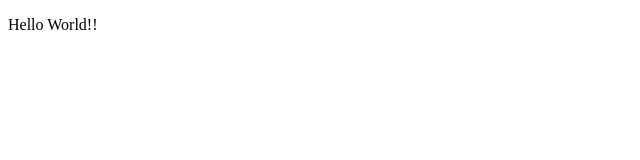
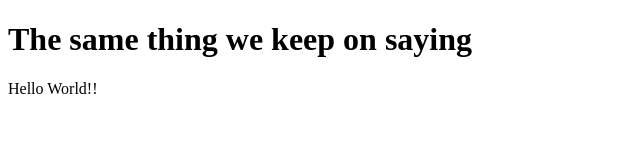
Before and after one commit to ajinkyatanksale/TheLoneWolf, a plain HTML site: page index.html in a window 1280 px wide. Shown: the whole page, without its empty margins (0-640 px from the left). Drawn offline with Linux system fonts and the light colour scheme.

Commit message:
Update index.html

```diff
--- a/index.html
+++ b/index.html
@@ -1,6 +1,9 @@
 <!doctype html>
 <html>
-<body>
-<p>Hello World!!</p>
-</body>
+  <head>
+    <h1>The same thing we keep on saying</h1>
+  </head>
+  <body>
+    <p>Hello World!!</p>
+  </body>
 </html>
```
